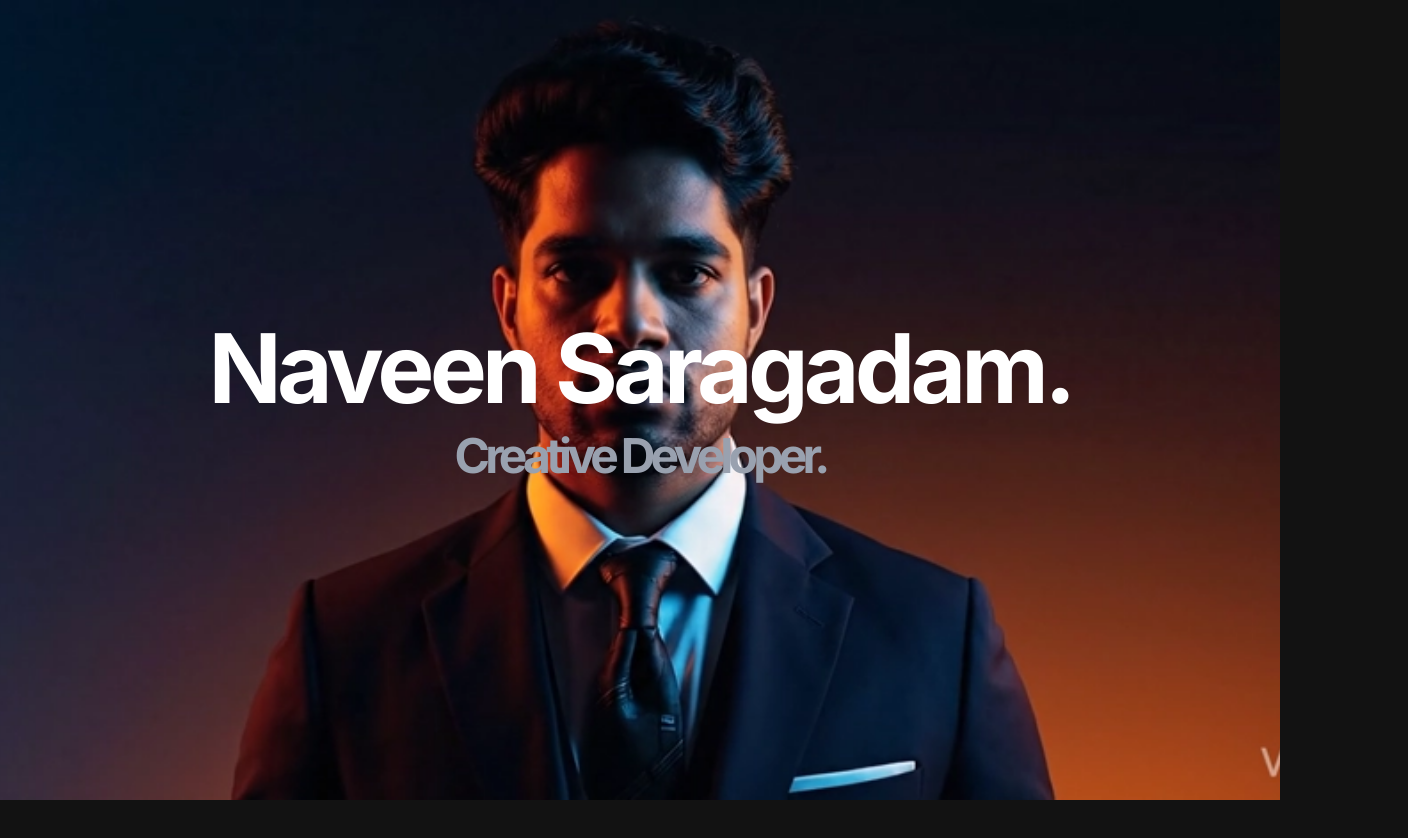
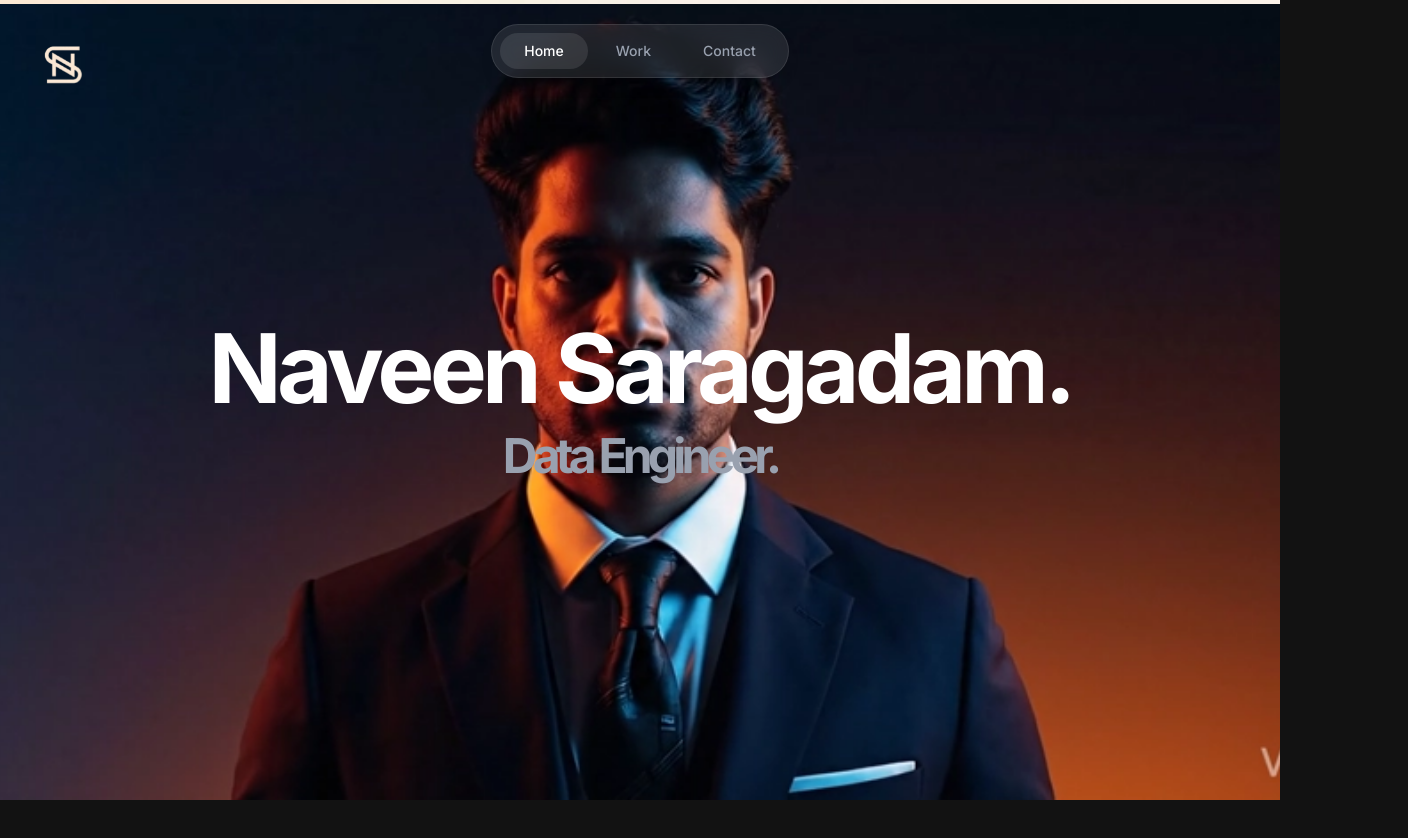
Before and after one commit to Naveenksaragadam/Naveenksaragadam.github.io, a Next.js app: page / in a window 1280 px wide. Shown: the top 838 px of the page, 1408 px wide, since content can reach past the window. Built offline with nearby package versions, Linux system fonts and the light colour scheme.

Commit message:
feat: complete scrollytelling portfolio overhaul with F1 capstone and resume integration

```diff
--- /dev/null
+++ b/app/components/Logo.tsx
@@ -0,0 +1,26 @@
+'use client'
+
+import { motion } from 'framer-motion'
+import Image from 'next/image'
+export default function Logo() {
+    return (
+        <motion.div
+            initial={{ opacity: 0, x: -20 }}
+            animate={{ opacity: 1, x: 0 }}
+            transition={{ duration: 0.8, delay: 0.2 }}
+            className="fixed top-8 left-8 z-50 mix-blend-difference cursor-pointer"
+            onClick={() => window.scrollTo({ top: 0, behavior: 'smooth' })}
+        >
+            <div className="relative w-12 h-12 md:w-16 md:h-16 hover:scale-105 transition-transform">
+                <Image
+                    src="/logo.png"
+                    alt="Logo"
+                    fill
+                    className="object-contain"
+                    sizes="(max-width: 768px) 48px, 64px"
+                    priority
+                />
+            </div>
+        </motion.div>
+    )
+}
--- /dev/null
+++ b/app/components/Navbar.tsx
@@ -0,0 +1,69 @@
+'use client'
+
+import React from 'react' // Added React import
+import { motion } from 'framer-motion'
+import Link from 'next/link'
+
+const navItems = [
+    { name: 'Home', href: '#home', id: 'home' }, // Added id
+    { name: 'Work', href: '#work', id: 'work' }, // Added id
+    // { name: 'About', href: '#about' }, // Overlay text essentially covers About
+    { name: 'Contact', href: '#contact', id: 'contact' }, // Added id
+]
+
+export default function Navbar() {
+    const [activeTab, setActiveTab] = React.useState('home') // Added state
+
+    React.useEffect(() => { // Added useEffect
+        const handleScroll = () => {
+            // Simple offset-based detection
+            const workSection = document.getElementById('work')
+            const contactSection = document.getElementById('contact')
+
+            const scrollPosition = window.scrollY + window.innerHeight / 2
+
+            if (contactSection && scrollPosition >= contactSection.offsetTop) {
+                setActiveTab('contact')
+            } else if (workSection && scrollPosition >= workSection.offsetTop) {
+                setActiveTab('work')
+            } else {
+                setActiveTab('home')
+            }
+        }
+
+        window.addEventListener('scroll', handleScroll)
+        return () => window.removeEventListener('scroll', handleScroll)
+    }, [])
+
+    return (
+        <motion.nav
+            initial={{ y: -100, opacity: 0 }}
+            animate={{ y: 0, opacity: 1 }}
+            transition={{ duration: 0.8, delay: 0.5 }}
+            className="fixed top-6 left-0 right-0 z-40 flex justify-center"
+        >
+            <div className="flex items-center gap-1 bg-white/10 backdrop-blur-md border border-white/10 px-2 py-2 rounded-full shadow-lg">
+                {navItems.map((item) => ( // Removed index from map
+                    <Link
+                        key={item.name}
+                        href={item.href}
+                        onClick={() => setActiveTab(item.id)} // Added onClick
+                        className={`
+                relative px-6 py-2 rounded-full text-sm font-medium transition-colors
+                ${activeTab === item.id ? 'text-white' : 'text-gray-400 hover:text-white'}
+              `}
+                    >
+                        {activeTab === item.id && ( // Changed condition
+                            <motion.div
+                                layoutId="active-pill"
+                                className="absolute inset-0 bg-white/10 rounded-full"
+                                transition={{ type: "spring", bounce: 0.2, duration: 0.6 }}
+                            />
+                        )}
+                        <span className="relative z-10">{item.name}</span>
+                    </Link>
+                ))}
+            </div>
+        </motion.nav>
+    )
+}
--- a/app/components/Overlay.tsx
+++ b/app/components/Overlay.tsx
@@ -6,68 +6,70 @@ import { useRef } from 'react'
 export default function Overlay() {
     const containerRef = useRef<HTMLDivElement>(null)
 
-    // We can hook into the same scroll progress as the canvas if we want,
-    // or just use window scroll. Since the canvas is 500vh, we can map
-    // sections of that scroll to these text elements.
-
     const { scrollYProgress } = useScroll({
         target: containerRef,
         offset: ["start start", "end end"]
     })
 
-    // Paralax effects
-    const y1 = useTransform(scrollYProgress, [0, 0.2], ["0%", "-50%"])
-    const opacity1 = useTransform(scrollYProgress, [0, 0.15, 0.2], [1, 1, 0])
+    // Section 1: Title (0% - 20%)
+    const opacity1 = useTransform(scrollYProgress, [0, 0.2], [1, 0])
+    const y1 = useTransform(scrollYProgress, [0, 0.2], ["0vh", "-50vh"])
 
-    const y2 = useTransform(scrollYProgress, [0.2, 0.45], ["50%", "-50%"])
-    const opacity2 = useTransform(scrollYProgress, [0.2, 0.3, 0.4, 0.5], [0, 1, 1, 0])
+    // Section 2: Bio (25% - 65%) - Right Aligned
+    // Rise from bottom (25-35%), Hold longer (35-55%), Exit up (55-65%)
+    const opacity2 = useTransform(scrollYProgress, [0.25, 0.35, 0.55, 0.65], [0, 1, 1, 0])
+    const y2 = useTransform(scrollYProgress, [0.25, 0.35, 0.55, 0.65], ["60vh", "0vh", "0vh", "-60vh"])
 
-    const y3 = useTransform(scrollYProgress, [0.5, 0.75], ["50%", "-50%"])
-    const opacity3 = useTransform(scrollYProgress, [0.5, 0.6, 0.7, 0.8], [0, 1, 1, 0])
+    // Section 3: Experience (65% - 95%) - Left Aligned
+    // Rise from bottom (65-75%), Hold (75-85%), Exit up (85-95%)
+    const opacity3 = useTransform(scrollYProgress, [0.65, 0.75, 0.85, 0.95], [0, 1, 1, 0])
+    const y3 = useTransform(scrollYProgress, [0.65, 0.75, 0.85, 0.95], ["60vh", "0vh", "0vh", "-60vh"])
 
     return (
         <div ref={containerRef} className="absolute top-0 left-0 w-full h-[500vh] pointer-events-none z-10">
 
-            {/* Section 1 */}
+            {/* Section 1 - Title */}
             <motion.div
-                style={{ y: y1, opacity: opacity1 }}
-                className="sticky top-0 h-screen w-full flex items-center justify-center p-8 text-center"
+                style={{ opacity: opacity1, y: y1 }}
+                className="fixed top-0 left-0 h-screen w-full flex items-center justify-center p-8 text-center"
             >
-                <h1 className="text-6xl md:text-8xl font-bold tracking-tighter text-white mix-blend-difference">
+                <h1 className="text-5xl md:text-8xl font-bold tracking-tighter text-white mix-blend-difference">
                     Naveen Saragadam.<br />
-                    <span className="text-gray-400 text-3xl md:text-5xl mt-4 block">Creative Developer.</span>
+                    <span className="text-gray-400 text-2xl md:text-5xl mt-4 block">Data Engineer.</span>
                 </h1>
             </motion.div>
 
-            {/* Section 2 */}
-            <div className="absolute top-[30%] w-full h-[100vh]">
-                {/* 'sticky' inside absolute to keep it in view during its section?
-             Actually, simpler to just use fixed/sticky positioning logic simulated by transform
-             or just place them absolutely at % offsets and let parallax move them.
-             Let's use the transform sticky trick or just absolute placement.
-         */}
-                <motion.div
-                    style={{ y: y2, opacity: opacity2 }}
-                    className="w-full h-full flex items-center justify-start ml-12 md:ml-32"
-                >
-                    <h2 className="text-4xl md:text-7xl font-bold text-white max-w-2xl leading-tight">
-                        I build <span className="text-blue-500">digital experiences</span> that feel alive.
+            {/* Section 2 - Bio (Right Aligned) */}
+            <motion.div
+                style={{ opacity: opacity2, y: y2 }}
+                className="fixed top-0 left-0 h-screen w-full flex items-center justify-end pr-6 md:pr-20 pointer-events-none"
+            >
+                <div className="text-right max-w-2xl">
+                    <h2 className="text-3xl md:text-6xl font-bold text-white mb-6 leading-tight">
+                        Modernizing Infrastructure for <span className="text-orange-500">Fortune 100</span> Leaders.
                     </h2>
-                </motion.div>
-            </div>
+                    <p className="text-lg md:text-xl text-gray-300 leading-relaxed ml-auto">
+                        Driving transformation at <strong>Target</strong> and <strong>General Motors</strong>.
+                        I specialize in <strong>Scalable Data Pipelines</strong> and <strong>Lakehouse Architectures</strong> that empower critical business decisions.
+                    </p>
+                </div>
+            </motion.div>
 
-            {/* Section 3 */}
-            <div className="absolute top-[60%] w-full h-[100vh]">
-                <motion.div
-                    style={{ y: y3, opacity: opacity3 }}
-                    className="w-full h-full flex items-center justify-end mr-12 md:mr-32"
-                >
-                    <h2 className="text-4xl md:text-7xl font-bold text-white text-right max-w-2xl leading-tight">
-                        Bridging <br />
-                        <span className="text-purple-500">Design</span> & <span className="text-green-400">Engineering</span>.
+            {/* Section 3 - Experience (Left Aligned) */}
+            <motion.div
+                style={{ opacity: opacity3, y: y3 }}
+                className="fixed top-0 left-0 h-screen w-full flex items-center justify-start pl-6 md:pl-20 pointer-events-none"
+            >
+                <div className="max-w-3xl">
+                    <h2 className="text-3xl md:text-6xl font-bold text-white mb-6 leading-tight">
+                        Reduced pipeline runtimes <span className="text-blue-500">30%</span> on <br /> terabyte-scale datasets.
                     </h2>
-                </motion.div>
-            </div>
+                    <p className="text-lg md:text-xl text-gray-400 leading-relaxed max-w-2xl">
+                        I migrated <strong>20+ legacy Hadoop/Hive systems</strong> to PySpark, supporting 300+ downstream reports.
+                        My robust data quality frameworks ensure 99.9% SLA reliability for critical pricing decisions.
+                    </p>
+                </div>
+            </motion.div>
 
         </div>
     )
--- a/app/components/Projects.tsx
+++ b/app/components/Projects.tsx
@@ -4,28 +4,28 @@ import { motion } from 'framer-motion'
 
 const projects = [
     {
-        title: "Project Alpha",
-        category: "Web Development",
-        description: "A high-performance e-commerce platform built with Next.js.",
-        color: "bg-blue-500"
+        title: "Formula 1 Racing Analytics Platform",
+        category: "Lakehouse Architecture",
+        description: "Production-grade platform processing 70+ years of race data (10M+ records) with sub-second query performance using ClickHouse, Airflow, and MinIO.",
+        color: "bg-red-600"
     },
     {
-        title: "Neon Nexus",
-        category: "Interaction Design",
-        description: "Experimental WebGL showcase focusing on light physics.",
-        color: "bg-purple-500"
+        title: "SQL Data Warehouse",
+        category: "Data Modeling",
+        description: "Robust warehouse implementation using PostgreSQL with Star Schema for business intelligence.",
+        color: "bg-blue-600"
     },
     {
-        title: "Velvet UI",
-        category: "Design System",
-        description: "A comprehensive React component library for enterprise apps.",
-        color: "bg-pink-500"
+        title: "HR Analytics Dashboard",
+        category: "Visualization",
+        description: "Interactive Tableau dashboard for visualizing key performance indicators and workforce trends.",
+        color: "bg-yellow-500"
     }
 ]
 
 export default function Projects() {
     return (
-        <section className="relative z-10 w-full bg-[#121212] py-32 px-4 md:px-12">
+        <section id="work" className="relative z-10 w-full bg-[#121212] py-32 px-4 md:px-12">
             <div className="max-w-7xl mx-auto">
                 <motion.h2
                     initial={{ opacity: 0, y: 20 }}
--- /dev/null
+++ b/app/components/ScrollProgress.tsx
@@ -0,0 +1,19 @@
+'use client'
+
+import { motion, useScroll, useSpring } from 'framer-motion'
+
+export default function ScrollProgress() {
+    const { scrollYProgress } = useScroll()
+    const scaleX = useSpring(scrollYProgress, {
+        stiffness: 100,
+        damping: 30,
+        restDelta: 0.001
+    })
+
+    return (
+        <motion.div
+            className="fixed top-0 left-0 right-0 h-1 bg-white origin-[0%] z-50 mix-blend-difference"
+            style={{ scaleX }}
+        />
+    )
+}
--- a/app/globals.css
+++ b/app/globals.css
@@ -11,3 +11,21 @@ body {
   font-family: Arial, Helvetica, sans-serif;
   overflow-x: hidden;
 }
+
+/* Custom Scrollbar */
+::-webkit-scrollbar {
+  width: 8px;
+}
+
+::-webkit-scrollbar-track {
+  background: transparent;
+}
+
+::-webkit-scrollbar-thumb {
+  background: rgba(255, 255, 255, 0.2);
+  border-radius: 4px;
+}
+
+::-webkit-scrollbar-thumb:hover {
+  background: rgba(255, 255, 255, 0.4);
+}
--- a/app/page.tsx
+++ b/app/page.tsx
@@ -1,16 +1,22 @@
 import ScrollyCanvas from "./components/ScrollyCanvas";
 import Overlay from "./components/Overlay";
 import Projects from "./components/Projects";
+import ScrollProgress from "./components/ScrollProgress";
+import Navbar from "./components/Navbar";
+import Logo from "./components/Logo";
 
 export default function Home() {
   return (
-    <main className="relative w-full">
+    <main id="home" className="relative w-full">
+      <ScrollProgress />
+      <Logo />
+      <Navbar />
       <ScrollyCanvas />
       <Overlay />
       <Projects />
 
       {/* Footer / Contact Section filler */}
-      <footer className="w-full py-20 bg-[#121212] flex items-center justify-center border-t border-white/10">
+      <footer id="contact" className="w-full py-20 bg-[#121212] flex items-center justify-center border-t border-white/10">
         <p className="text-gray-500 text-sm uppercase tracking-widest">© 2024 Naveen Saragadam</p>
       </footer>
     </main>
```
Also changed, not shown: public/logo.png (added).
